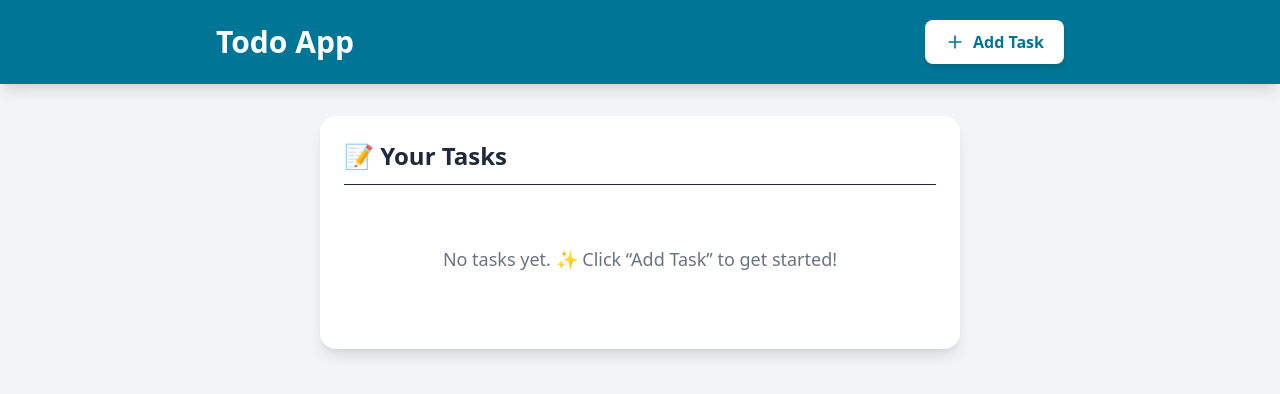
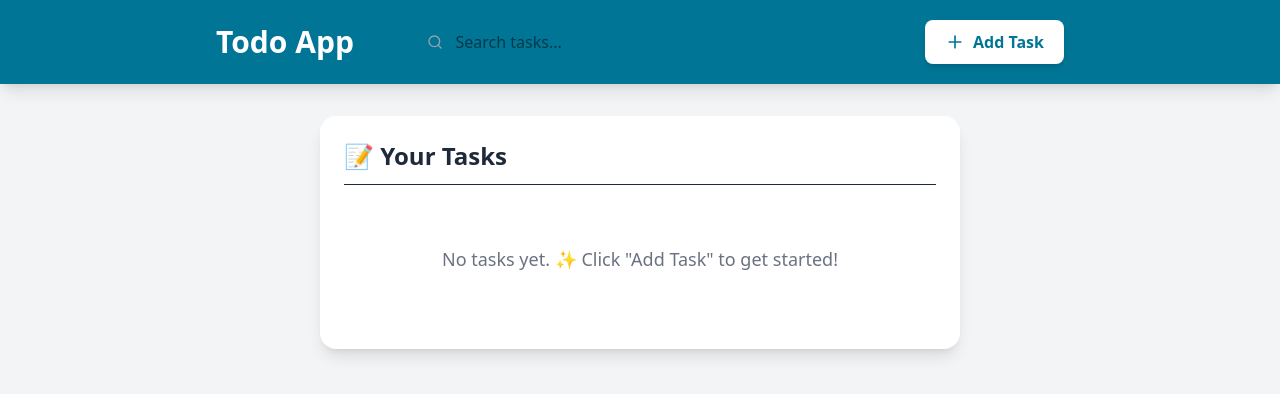
Before and after one commit to Urvish20/todo-application, a React (Vite) app: page / in a window 1280 px wide. Shown: the top 394 px of the page. Built offline with nearby package versions, Linux system fonts and the light colour scheme.

Commit message:
Add search functionality to filter todo items; update Header and TodoList components

```diff
--- a/src/App.jsx
+++ b/src/App.jsx
@@ -1,4 +1,4 @@
-import { useState } from "react";
+import { useState, useMemo } from "react";
 import Header from "./components/Header";
 import TodoList from "./components/TodoList";
 import "./App.css";
@@ -9,9 +9,21 @@ import { addTodo, editTodo, reorderTodos } from "./store/todoslice";
 function App() {
   const [isModalOpen, setIsModalOpen] = useState(false);
   const [editTodoItem, setEditTodoItem] = useState(null);
+  const [searchQuery, setSearchQuery] = useState("");
   const todos = useSelector((state) => state.todos.todoItems);
   console.log("todos: ", todos);
   const dispatch = useDispatch();
+
+  const filteredTodos = useMemo(() => {
+    return todos.filter((todo) => {
+      const searchTerm = searchQuery.toLowerCase();
+      return (
+        todo.title.toLowerCase().includes(searchTerm) ||
+        (todo.description &&
+          todo.description.toLowerCase().includes(searchTerm))
+      );
+    });
+  }, [todos, searchQuery]);
 
   const onAddClick = () => {
     setEditTodoItem(null);
@@ -43,12 +55,16 @@ function App() {
     dispatch(reorderTodos(newOrder));
   };
 
+  const handleSearch = (query) => {
+    setSearchQuery(query);
+  };
+
   return (
     <div className="min-h-screen bg-gray-100">
-      <Header onAddClick={onAddClick} />
+      <Header onAddClick={onAddClick} onSearch={handleSearch} />
       <div className="container mx-auto px-4 py-8 max-w-2xl">
         <TodoList
-          items={todos}
+          items={filteredTodos}
           setItems={handleReorder}
           onEdit={handleEditClick}
         />
--- a/src/components/Header.jsx
+++ b/src/components/Header.jsx
@@ -1,11 +1,24 @@
-import { FiPlus } from "react-icons/fi";
+import { FiPlus, FiSearch } from "react-icons/fi";
 
-export default function Header({ onAddClick }) {
+export default function Header({ onAddClick, onSearch }) {
   return (
     <header className="bg-cyan-700 shadow-lg">
       <div className="max-w-4xl mx-auto px-6 py-5">
-        <div className="flex items-center justify-between">
-          <h1 className="text-3xl font-bold text-white">Todo App</h1>
+        <div className="flex items-center justify-between gap-4">
+          <h1 className="text-3xl font-bold text-white max-sm:hidden">
+            Todo App
+          </h1>
+          <div className="flex-1 max-w-md">
+            <div className="relative">
+              <FiSearch className="absolute left-3 top-1/2 -translate-y-1/2 text-gray-400" />
+              <input
+                type="text"
+                placeholder="Search tasks..."
+                onChange={(e) => onSearch(e.target.value)}
+                className="w-full pl-10 pr-4 py-2 rounded-lg focus:outline-none focus:ring-2 focus:ring-cyan-600"
+              />
+            </div>
+          </div>
           <button
             onClick={onAddClick}
             className="flex cursor-pointer items-center gap-2 bg-white text-cyan-700 px-5 py-2.5 rounded-lg font-semibold hover:bg-blue-50 transition-all shadow-md hover:shadow-lg"
--- a/src/components/TodoList.jsx
+++ b/src/components/TodoList.jsx
@@ -3,7 +3,7 @@ import TodoItem from "./TodoItem";
 import { useDispatch } from "react-redux";
 import { deleteTodo } from "../store/todoslice";
 
-export default function TodoList({ items, setItems, onEdit }) {
+export default function TodoList({ items, setItems, onEdit, searchQuery }) {
   const dispatch = useDispatch();
 
   const handleOnDragEnd = (result) => {
@@ -38,7 +38,9 @@ export default function TodoList({ items, setItems, onEdit }) {
             >
               {items.length === 0 && (
                 <p className="text-gray-500 text-center py-10 text-lg font-medium">
-                  No tasks yet. ✨ Click “Add Task” to get started!
+                  {searchQuery
+                    ? "No matching tasks found."
+                    : 'No tasks yet. ✨ Click "Add Task" to get started!'}
                 </p>
               )}
 
```
